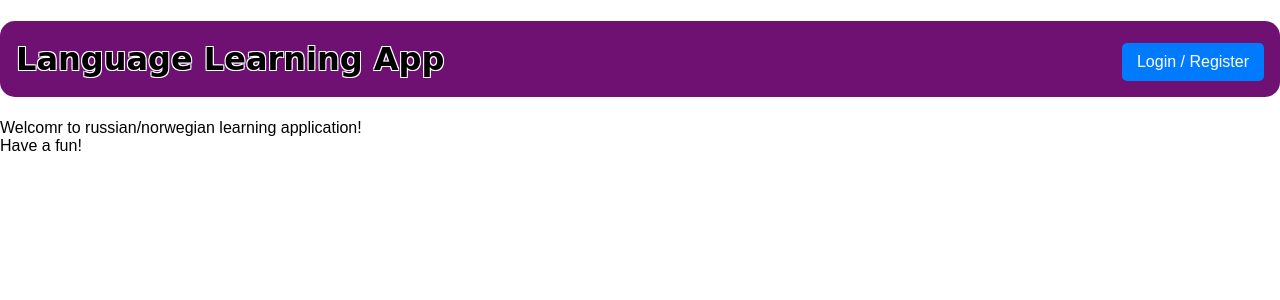
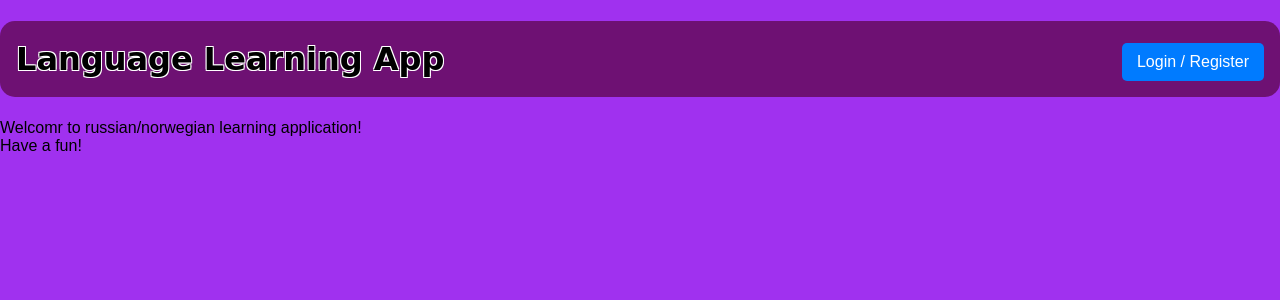
Before and after one commit to IkayImonoko/LangugeLearningApp, a React (Create React App) app in the folder language-learning-frontend/: page / in a window 1280 px wide. Shown: the top 300 px of the page. Built offline with nearby package versions, Linux system fonts and the light colour scheme.

Commit message:
changed bckgd color; fix classname in topbar

```diff
--- a/language-learning-frontend/src/App.css
+++ b/language-learning-frontend/src/App.css
@@ -2,6 +2,7 @@ body {
   font-family: Arial, sans-serif;
   margin: 0;
   padding: 0;
+  background-color: rgb(160, 49, 239);
 }
 
 h1 {
--- a/language-learning-frontend/src/components/TopBar.js
+++ b/language-learning-frontend/src/components/TopBar.js
@@ -9,7 +9,7 @@ const TopBar = () => {
     return(
 
         <header>
-        <h1 class="topbar">Language Learning App
+        <h1 className="topbar">Language Learning App
         {currentUser ? (
             <>
             <span> Welcome, {currentUser.username} </span>
```
Also changed, not shown: language-learning-frontend/src/pages/MainPage.js (line endings or trailing spaces).
